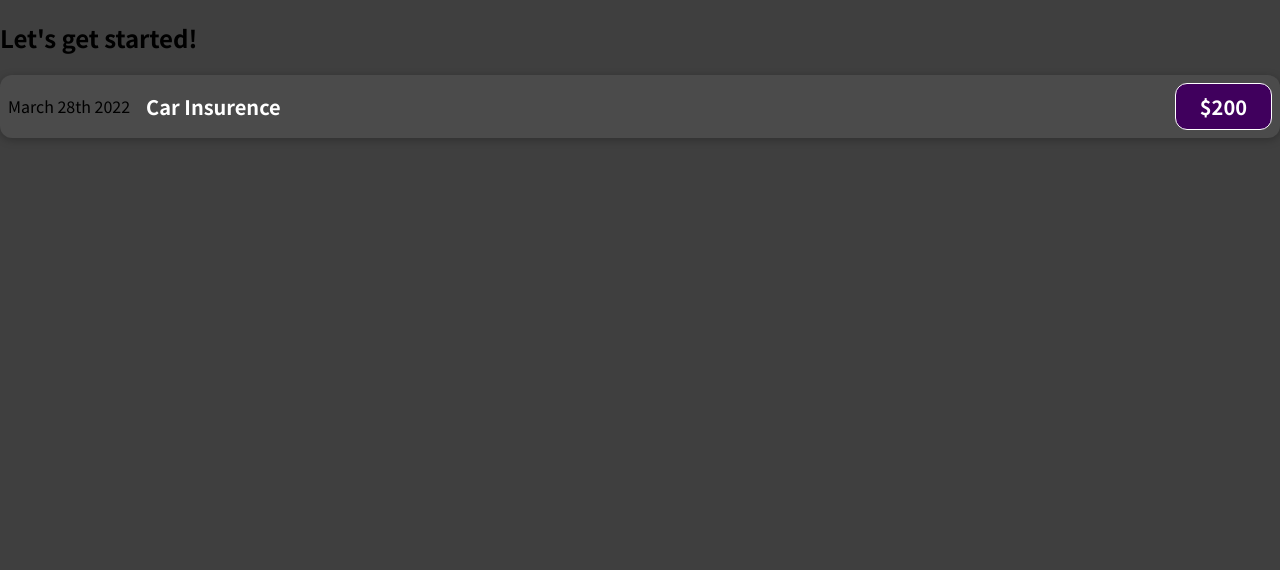
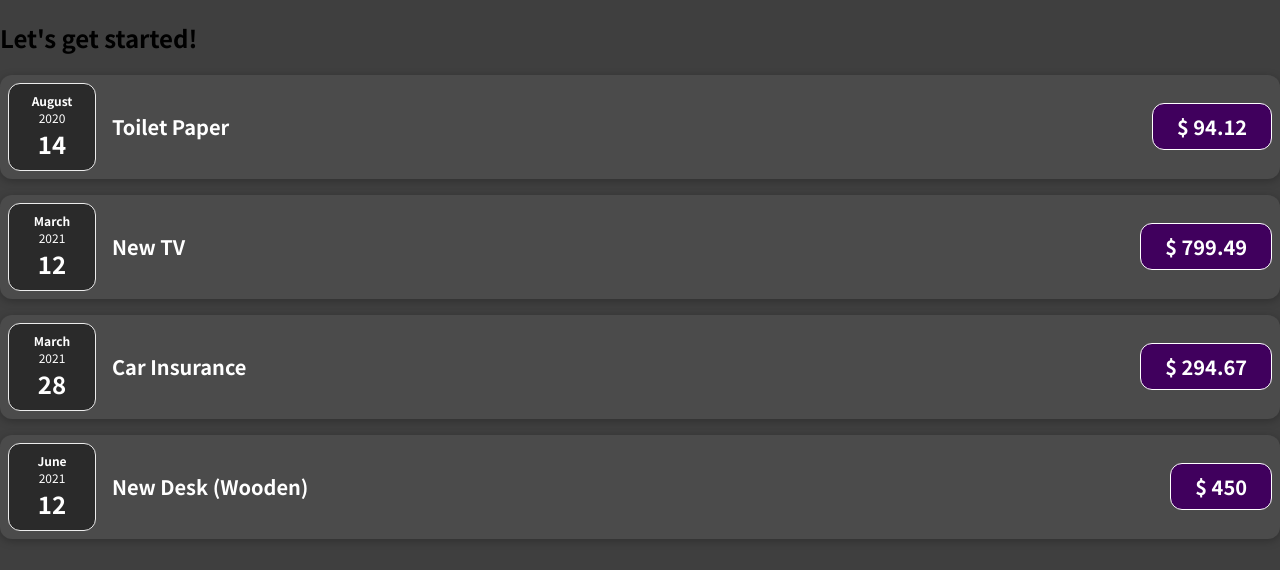
Before and after one commit to ZeljkoDe/react-the-complete-guide, a JavaScript app in the folder 01-starting-setup/: page / in a window 1280 px wide. Shown: the top 570 px of the page. Built offline with nearby package versions, Linux system fonts and the light colour scheme.

Commit message:
Splitting Components Into Multiple Components

```diff
--- a/01-starting-setup/src/App.js
+++ b/01-starting-setup/src/App.js
@@ -1,10 +1,57 @@
 import ExpenseItem from "./components/ExpenseItem";
 
 function App() {
+  const expenses = [
+    {
+      id: "e1",
+      title: "Toilet Paper",
+      amount: 94.12,
+      date: new Date(2020, 7, 14),
+    },
+    {
+      id: "e2",
+      title: "New TV",
+      amount: 799.49,
+      date: new Date(2021, 2, 12),
+    },
+    {
+      id: "e3",
+      title: "Car Insurance",
+      amount: 294.67,
+      date: new Date(2021, 2, 28),
+    },
+    {
+      id: "e4",
+      title: "New Desk (Wooden)",
+      amount: 450,
+      date: new Date(2021, 5, 12),
+    },
+  ];
   return (
     <div>
       <h2>Let's get started!</h2>
-      <ExpenseItem />
+
+      <ExpenseItem
+        title={expenses[0].title}
+        amount={expenses[0].amount}
+        date={expenses[0].date}
+      />
+      <ExpenseItem
+        title={expenses[1].title}
+        amount={expenses[1].amount}
+        date={expenses[1].date}
+      />
+      <ExpenseItem
+        title={expenses[2].title}
+        amount={expenses[2].amount}
+        date={expenses[2].date}
+      />
+      <ExpenseItem
+        title={expenses[3].title}
+        amount={expenses[3].amount}
+        date={expenses[3].date}
+      />
+
     </div>
   );
 }
--- /dev/null
+++ b/01-starting-setup/src/components/ExpenseDate.css
@@ -0,0 +1,26 @@
+.expense-date {
+  display: flex;
+  flex-direction: column;
+  width: 5.5rem;
+  height: 5.5rem;
+  border: 1px solid #ececec;
+  background-color: #2a2a2a;
+  color: white;
+  border-radius: 12px;
+  align-items: center;
+  justify-content: center;
+}
+
+.expense-date__month {
+  font-size: 0.75rem;
+  font-weight: bold;
+}
+
+.expense-date__year {
+  font-size: 0.75rem;
+}
+
+.expense-date__day {
+  font-size: 1.5rem;
+  font-weight: bold;
+}
--- /dev/null
+++ b/01-starting-setup/src/components/ExpenseDate.js
@@ -0,0 +1,16 @@
+import './ExpenseDate.css';
+
+const ExpenseDate = ({ date }) => {
+    const month = date.toLocaleString('en-US', { month: 'long' });
+    const year = date.getFullYear();
+    const day = date.toLocaleString('en-US', { day: '2-digit' });
+    return (
+        <div className="expense-date">
+            <div className="expense-date__month">{month}</div>
+            <div className="expense-date__year">{year}</div>
+            <div className="expense-date__day">{day}</div>
+        </div>
+    );
+};
+
+export default ExpenseDate;
--- a/01-starting-setup/src/components/ExpenseItem.js
+++ b/01-starting-setup/src/components/ExpenseItem.js
@@ -1,13 +1,19 @@
-import './ExpenseItem.css'
+import ExpenseDate from './ExpenseDate';
+import './ExpenseItem.css';
 
-const ExpenseItem = () => (
-    <div className="expense-item">
-        <div>March 28th 2022</div>
-        <div className="expense-item__description">
-            <h2>Car Insurence</h2>
-            <div className="expense-item__price">$200</div>
+
+const ExpenseItem = ({ date, title, amount }) => {
+    return (
+        <div className="expense-item">
+
+            <ExpenseDate date={date} />
+
+            <div className="expense-item__description">
+                <h2>{title}</h2>
+                <div className="expense-item__price">$ {amount}</div>
+            </div>
         </div>
-    </div>
-);
+    );
+};
 
 export default ExpenseItem;
```
Also changed, not shown: 1 other file (tests, documents, lock files or other folders).
